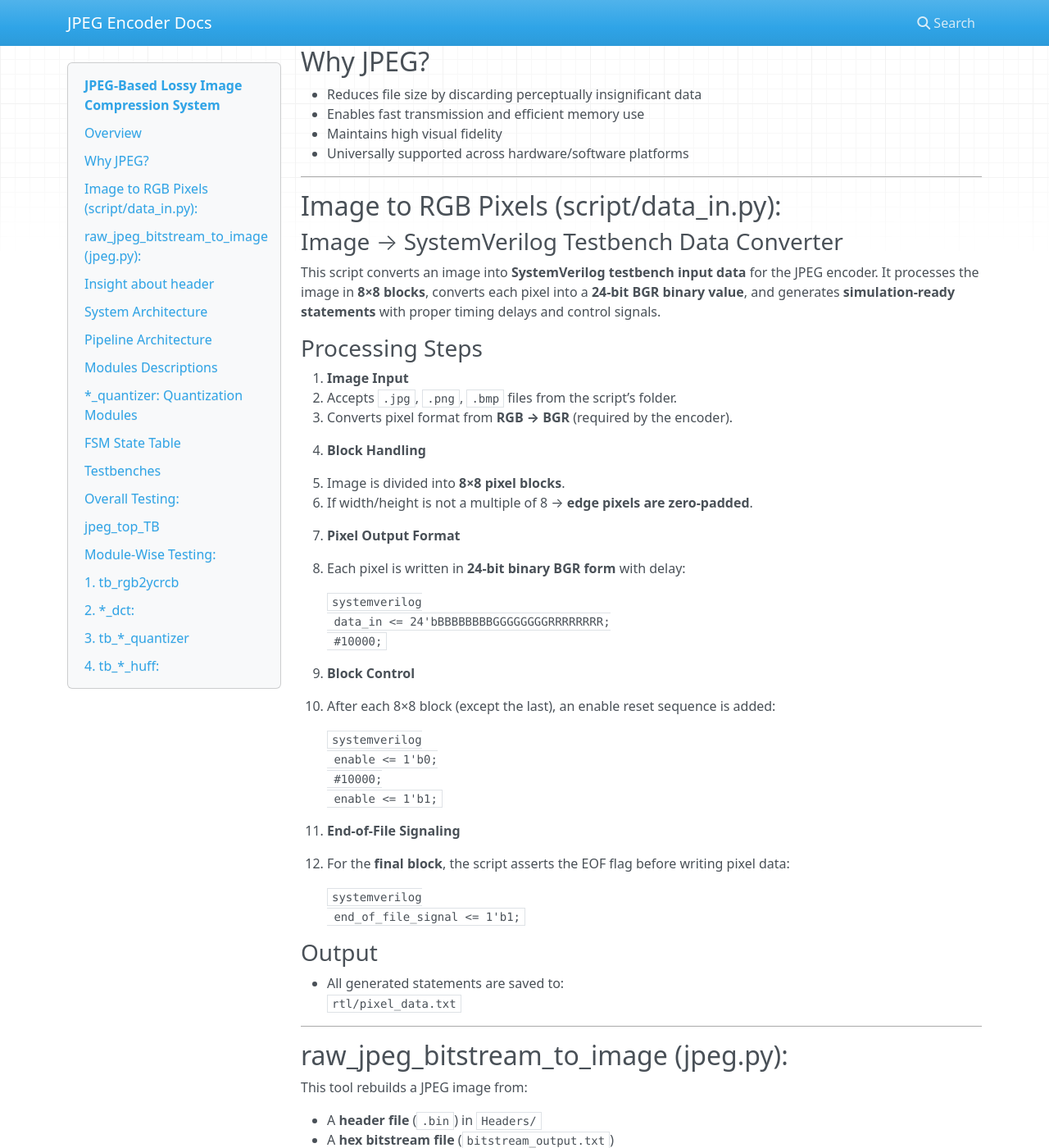
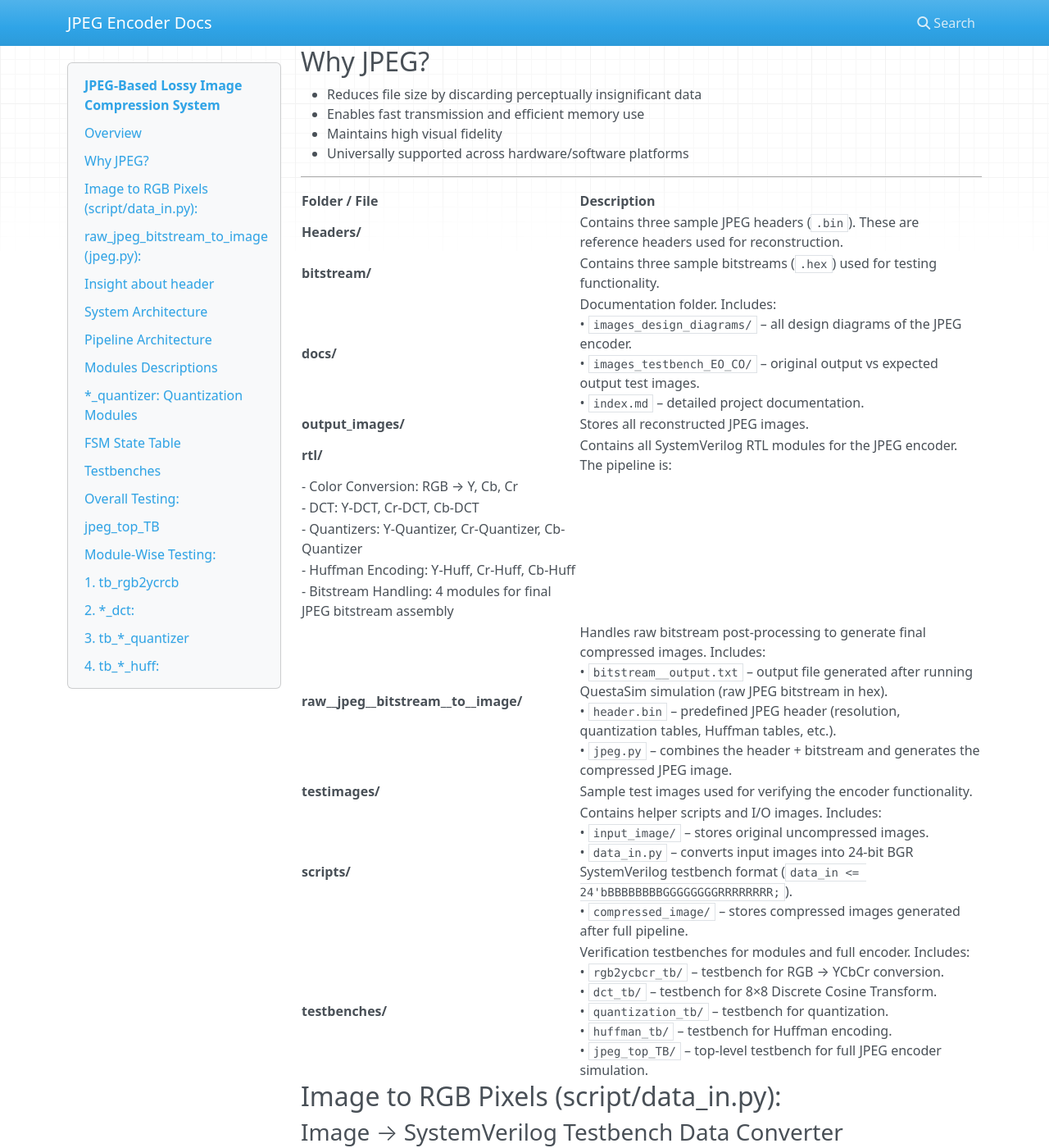
Before and after one commit to rmknae/JPEG--ENCODER, an MkDocs documentation site: the page built from docs/index.md, in a window 1280 px wide and 1400 px high, scrolled down 417 px. Shown: the whole window at 82% size. Built offline with MkDocs 1.6.1, drawn with Linux system fonts in a browser that asks for light colours; nearby versions of some CDN libraries.

Commit message:
Update index.md

```diff
--- a/docs/index.md
+++ b/docs/index.md
@@ -24,6 +24,22 @@ This project implements a **hardware JPEG encoder** using **SystemVerilog**. It
 * Maintains high visual fidelity
 * Universally supported across hardware/software platforms
 ---
+| Folder / File                               | Description                                                                                                                                                                                                                                                                                                                                                                                             |
+| :------------------------------------------ | :------------------------------------------------------------------------------------------------------------------------------------------------------------------------------------------------------------------------------------------------------------------------------------------------------------------------------------------------------------------------------------------------------ |
+| **Headers/**                                | Contains three sample JPEG headers (`.bin`). These are reference headers used for reconstruction.                                                                                                                                                                                                                                                                                                       |
+| **bitstream/**                              | Contains three sample bitstreams (`.hex`) used for testing functionality.                                                                                                                                                                                                                                                                                                                               |
+| **docs/**                                   | Documentation folder. Includes:<br>• `images_design_diagrams/` – all design diagrams of the JPEG encoder.<br>• `images_testbench_EO_CO/` – original output vs expected output test images.<br>• `index.md` – detailed project documentation.                                                                                                                                                            |
+| **output\_images/**                         | Stores all reconstructed JPEG images.
+| **rtl/**                                    |Contains all SystemVerilog RTL modules for the JPEG encoder. The pipeline is:
+- Color Conversion: RGB → Y, Cb, Cr
+- DCT: Y-DCT, Cr-DCT, Cb-DCT
+- Quantizers: Y-Quantizer, Cr-Quantizer, Cb-Quantizer
+- Huffman Encoding: Y-Huff, Cr-Huff, Cb-Huff
+- Bitstream Handling: 4 modules for final JPEG bitstream assembly                                                                                                                                                                                                                                                                              |
+| **raw\_\_jpeg\_\_bitstream\_\_to\_\_image/** | Handles raw bitstream post-processing to generate final compressed images. Includes:<br>• `bitstream__output.txt` – output file generated after running QuestaSim simulation (raw JPEG bitstream in hex).<br>• `header.bin` – predefined JPEG header (resolution, quantization tables, Huffman tables, etc.).<br>• `jpeg.py` – combines the header + bitstream and generates the compressed JPEG image. |
+| **testimages/**                             | Sample test images used for verifying the encoder functionality.                                                                                                                                                                                                                                                                                                                                        |
+| **scripts/**                                | Contains helper scripts and I/O images. Includes:<br>• `input_image/` – stores original uncompressed images.<br>• `data_in.py` – converts input images into 24-bit BGR SystemVerilog testbench format (`data_in <= 24'bBBBBBBBBGGGGGGGGRRRRRRRR;`).<br>• `compressed_image/` – stores compressed images generated after full pipeline.                                                                  |
+| **testbenches/**                            | Verification testbenches for modules and full encoder. Includes:<br>• `rgb2ycbcr_tb/` – testbench for RGB → YCbCr conversion.<br>• `dct_tb/` – testbench for 8×8 Discrete Cosine Transform.<br>• `quantization_tb/` – testbench for quantization.<br>• `huffman_tb/` – testbench for Huffman encoding.<br>• `jpeg_top_TB/` – top-level testbench for full JPEG encoder simulation.                      |
 
 
 ## Image to RGB Pixels (script/data_in.py):
```
